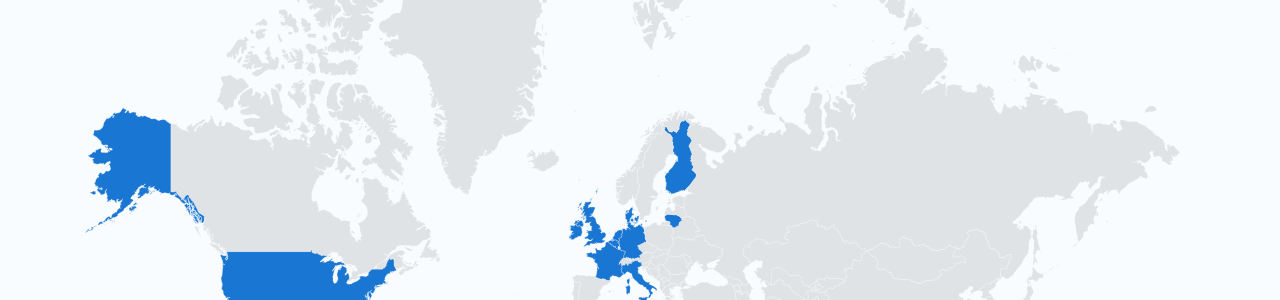
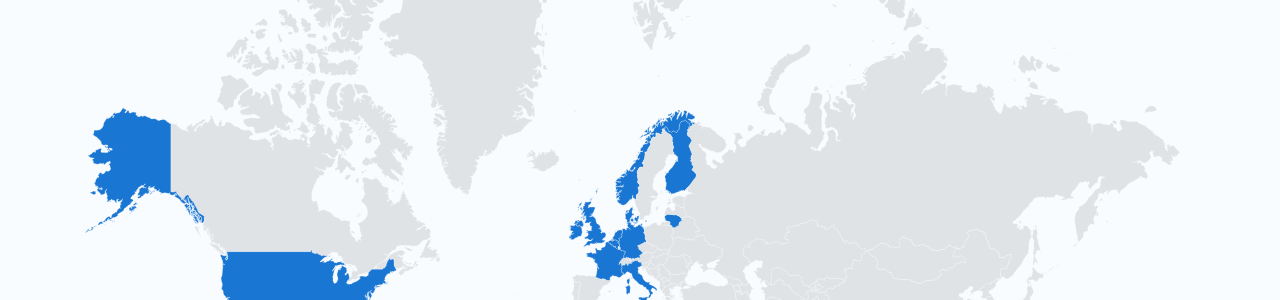
Before and after one commit to danleech/danleech.com, a Jekyll site: the page built from projects/visited-countries/index.html, in a window 1280 px wide. Shown: the part 333-633 px from the top of the page. Built offline with Jekyll 4.4.1, drawn with Linux system fonts in a browser that asks for light colours.

Commit message:
Fixes typo in class name

```diff
--- a/projects/visited-countries/index.html
+++ b/projects/visited-countries/index.html
@@ -35,7 +35,7 @@ image: /images/visited-countries-large.png
     #AE, #BE, #BH, #CY, #DE,
     #DK, #FI, #FR, #GB, #IE,
     #IT, #JO, #LT, #MT, #MU,
-    #MY, #NL, #N0, #SA, #TZ,
+    #MY, #NL, #NO, #SA, #TZ,
     #US, #VA {
         fill: #1976D2;
     }
```
